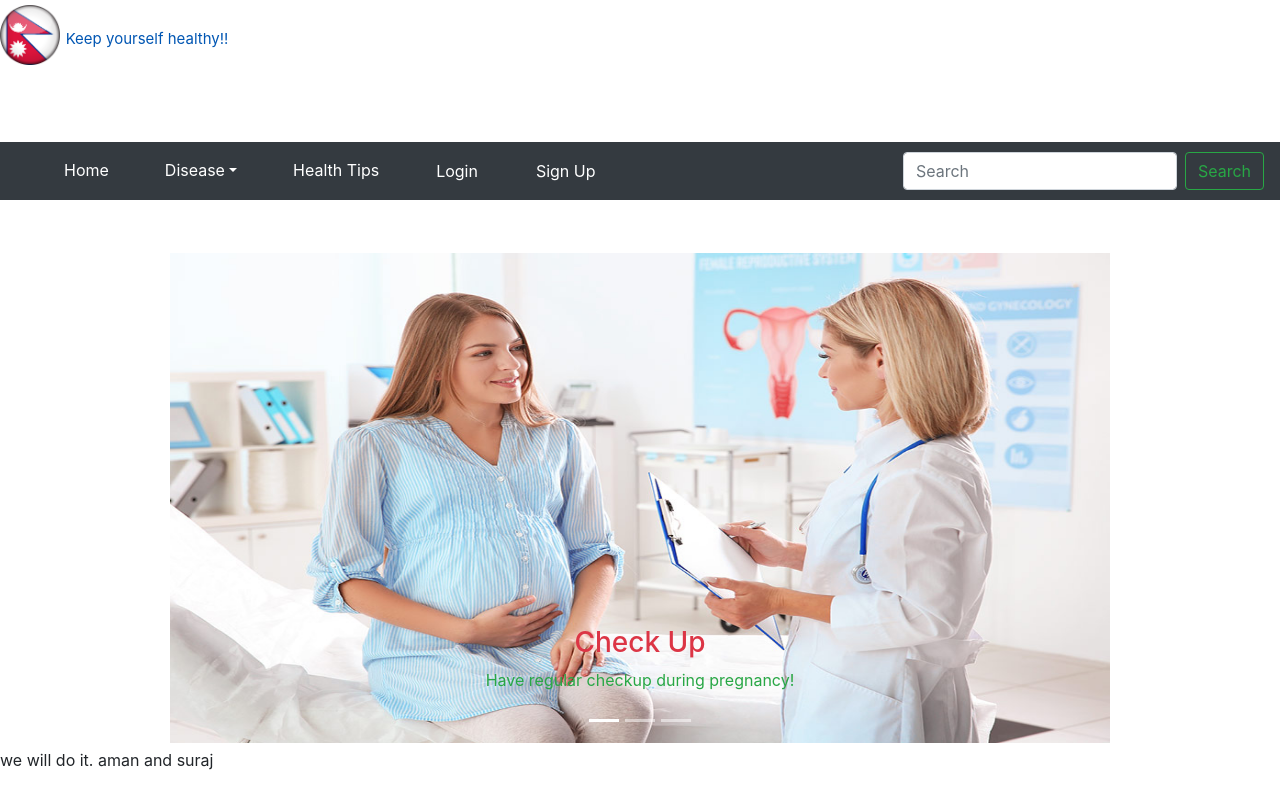
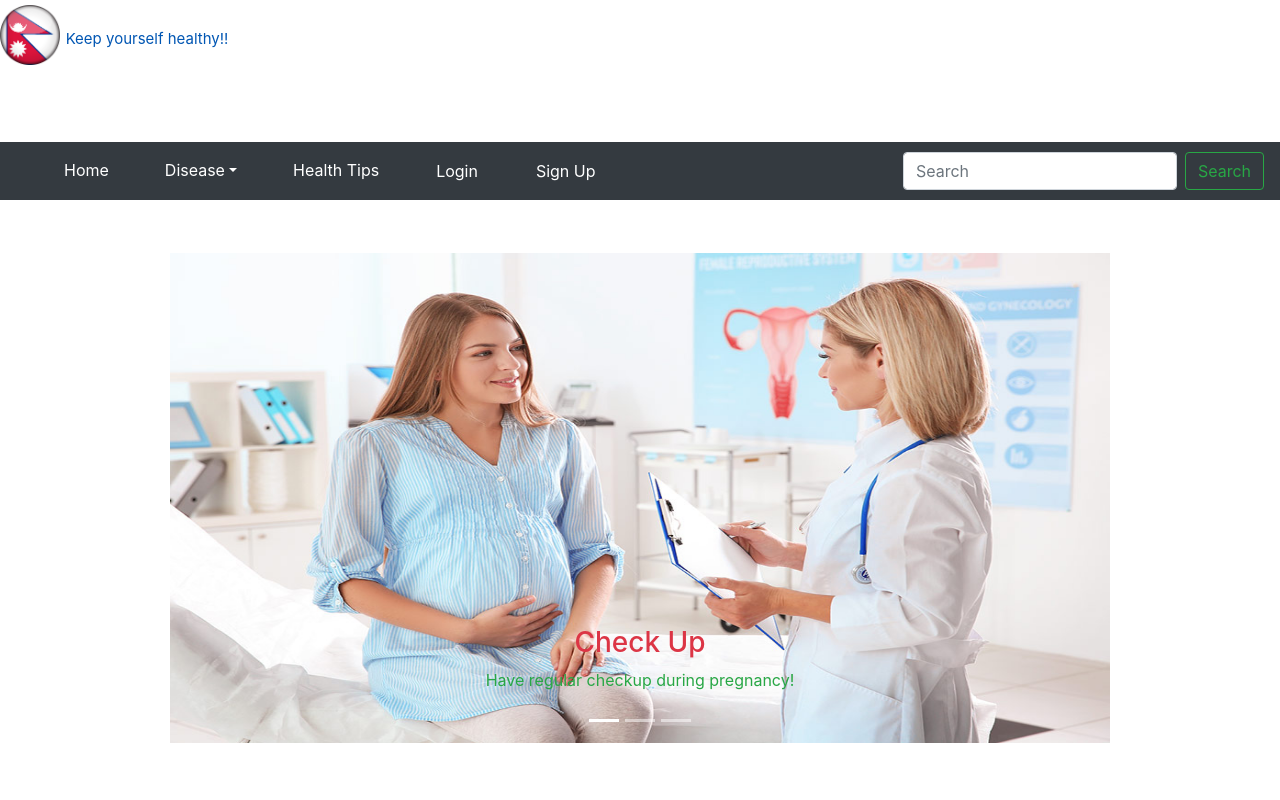
Before and after one commit to Amanmahaseth/Website, a Django app: page / in a window 1280 px wide. Run offline with Django 3.2, Linux system fonts and the light colour scheme; some libraries are stand-ins or nearby versions.

Commit message:
changes edited

```diff
--- a/templates/index.html
+++ b/templates/index.html
@@ -209,5 +209,3 @@
 
 </body>
 </html>
-we will do it.
-aman and suraj
```
